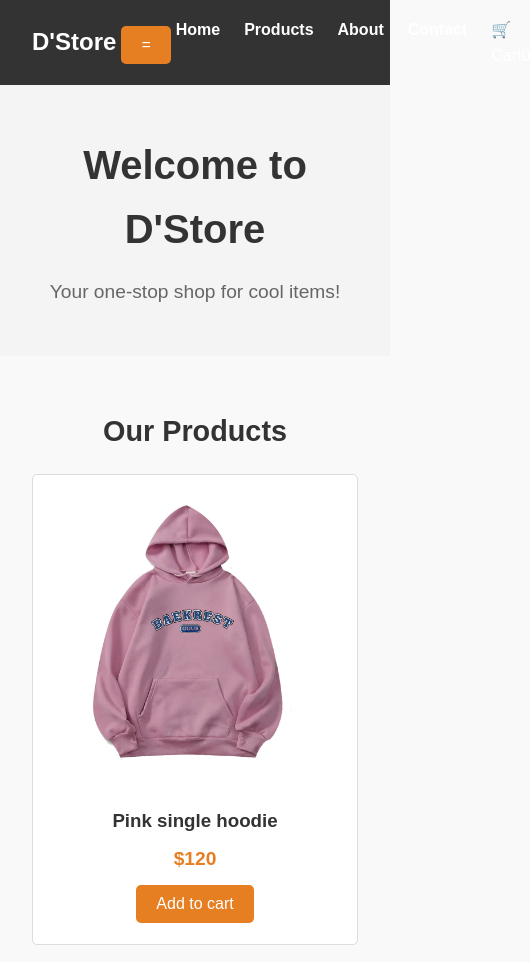
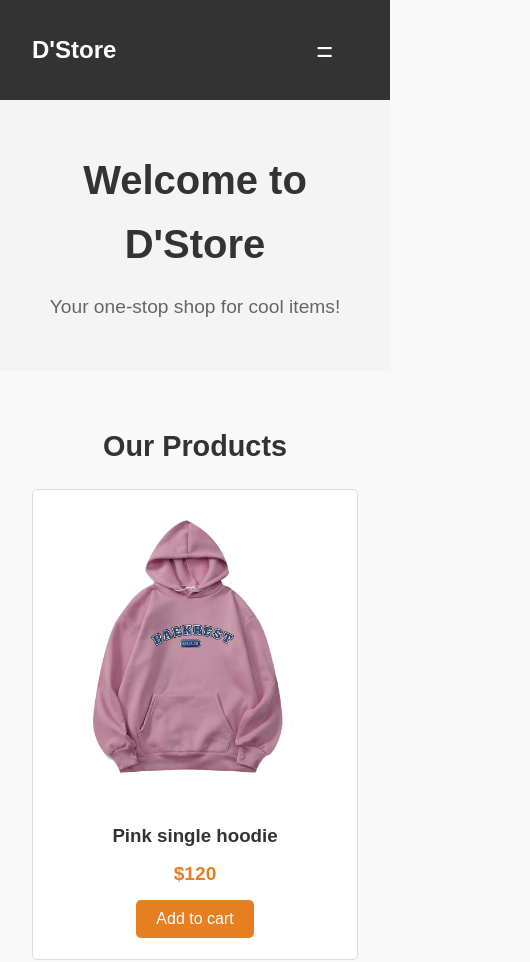
Before and after one commit to CodewithDivine-commits/dstore-ecommerce, a plain HTML site: page index.html in a window 390 px wide. Shown: the top 962 px of the page, 530 px wide, since content can reach past the window. Drawn offline with Linux system fonts and the light colour scheme.

Commit message:
Removed hambuger icon and simplified navbar layout

```diff
--- a/script.js
+++ b/script.js
@@ -17,6 +17,7 @@ const checkoutBtn=document.getElementById("cart-checkout");
 // Let's keep track of the numbers of the items in the cart//
 let cart=[]; //to hold products (objects with name and price)
 let total=0; //total price tracker
+
 
 
 //Add products when buttons clicked //
@@ -89,6 +90,14 @@ function renderCart(){
     cartCount.textContent=0; // reset cart count display
   });
 
+  const menuToggle=document.querySelector('.menu-toggle');
+  const navLinks=document.querySelector('nav ul');
+
+  menuToggle.addEventListener("click",()=>{
+    navLinks.classList.toggle("active");
+  });
+
+
 
 
   //checkout button (for demo, just alert total)
--- a/style.css
+++ b/style.css
@@ -10,6 +10,8 @@ body {
   line-height: 1.6;
   background-color: #f9f9f9;
   color: #333;
+  overflow-y: auto;
+  overflow-x: hidden;
 }
 
 /* Navigation bar */
@@ -182,3 +184,24 @@ body
 {
 overflow-x:hidden;
 }
+
+.menu-toggle{
+  display: none;
+  background: none;
+  border: none;
+  font-size: 1.8rem;
+  color: white;
+}
+
+@media (max-width: 768px){
+  nav ul{
+    display: none;
+    flex-direction: column;
+  }
+  nav ul.active{
+    display: flex;
+  }
+  .menu-toggle{
+    display: block;
+  }
+}
```
